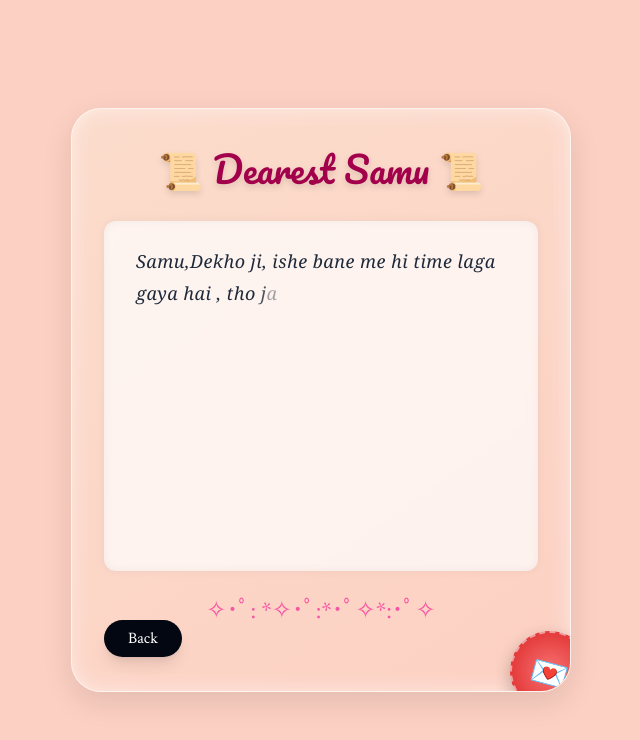
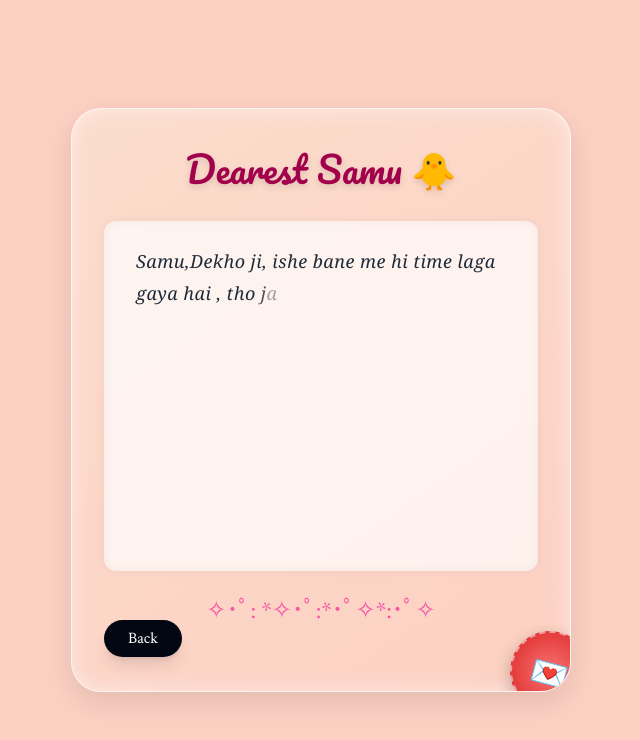
Before and after one commit to kaali7/samu, a plain HTML site: page card.html in a window 1280 px wide. Shown: the whole page, without its empty margins (319-959 px from the left). Drawn offline with Linux system fonts and the light colour scheme.

Commit message:
Update card.html

```diff
--- a/card.html
+++ b/card.html
@@ -89,7 +89,7 @@
     <div class="seal handwritten">💌</div>
 
     <!-- Header -->
-    <h1 class="text-4xl text-center text-pink-800 handwritten mb-8 drop-shadow-md">📜 Dearest Samu 📜</h1>
+    <h1 class="text-4xl text-center text-pink-800 handwritten mb-8 drop-shadow-md"> Dearest Samu 🐥</h1>
 
     <!-- Typing Content -->
     <div
```
